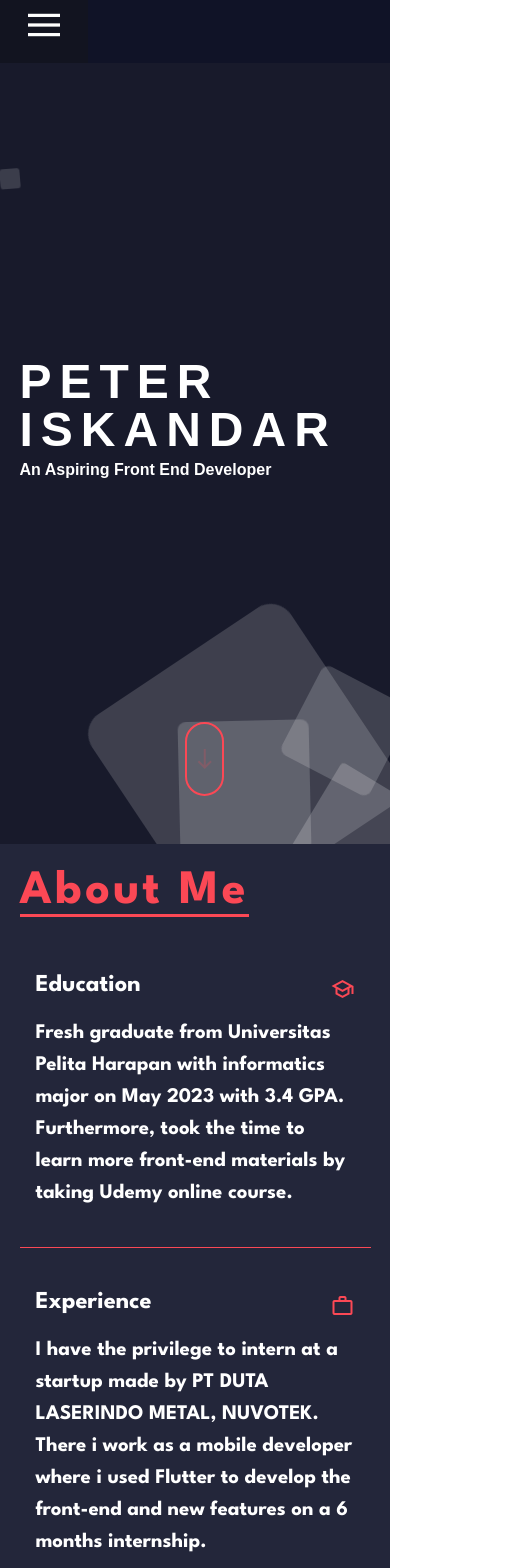
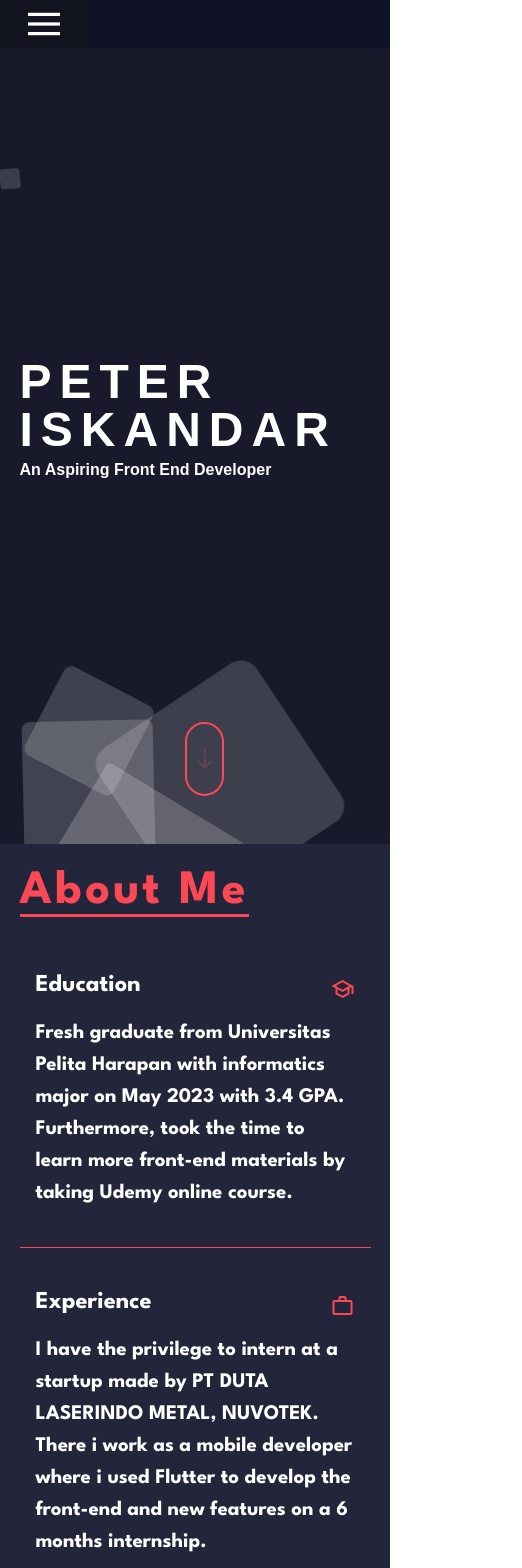
Before and after one commit to Erkapos/Portfolio, a React (Create React App) app: page / in a window 390 px wide. Shown: the top 1568 px of the page, 522 px wide, since content can reach past the window. Built offline with nearby package versions, Linux system fonts and the light colour scheme.

Commit message:
fixed mobile overflow x

```diff
--- a/src/Components/Header/Header.css
+++ b/src/Components/Header/Header.css
@@ -138,14 +138,14 @@
     animation-delay: 1s;
 }
 .header li:nth-child(1) {
-    left: 70%;
+    left: 10%;
     width: 210px;
     height: 210px;
     bottom: -210px;
     animation-delay: 5s;
 }
 .header li:nth-child(2) {
-    left: 76%;
+    left: 10%;
     width: 100px;
     height: 100px;
     bottom: -100px;
@@ -159,7 +159,7 @@
     animation-delay: 8s;
 }
 .header li:nth-child(4) {
-    left: 46%;
+    left: 6%;
     width: 131px;
     height: 131px;
     bottom: -131px;
@@ -167,13 +167,13 @@
 }
 .header li:nth-child(5) {
     left: 32%;
-    width: 239px;
-    height: 239px;
+    width: 190px;
+    height: 190px;
     bottom: -239px;
     animation-delay: 1s;
 }
 .header li:nth-child(6) {
-    left: 60%;
+    left: 20%;
     width: 169px;
     height: 169px;
     bottom: -169px;
--- a/src/Components/Navbar/Navbar.css
+++ b/src/Components/Navbar/Navbar.css
@@ -14,7 +14,7 @@
 }
 
 a {
-  padding: 1% 20px;
+  padding: 0 20px;
   color: white;
 }
 
@@ -42,6 +42,8 @@ a:hover {
 }
 
 #hamburger {
+  display: flex;
+
   width: 2rem;
   padding: 0.5rem;
 }
```
